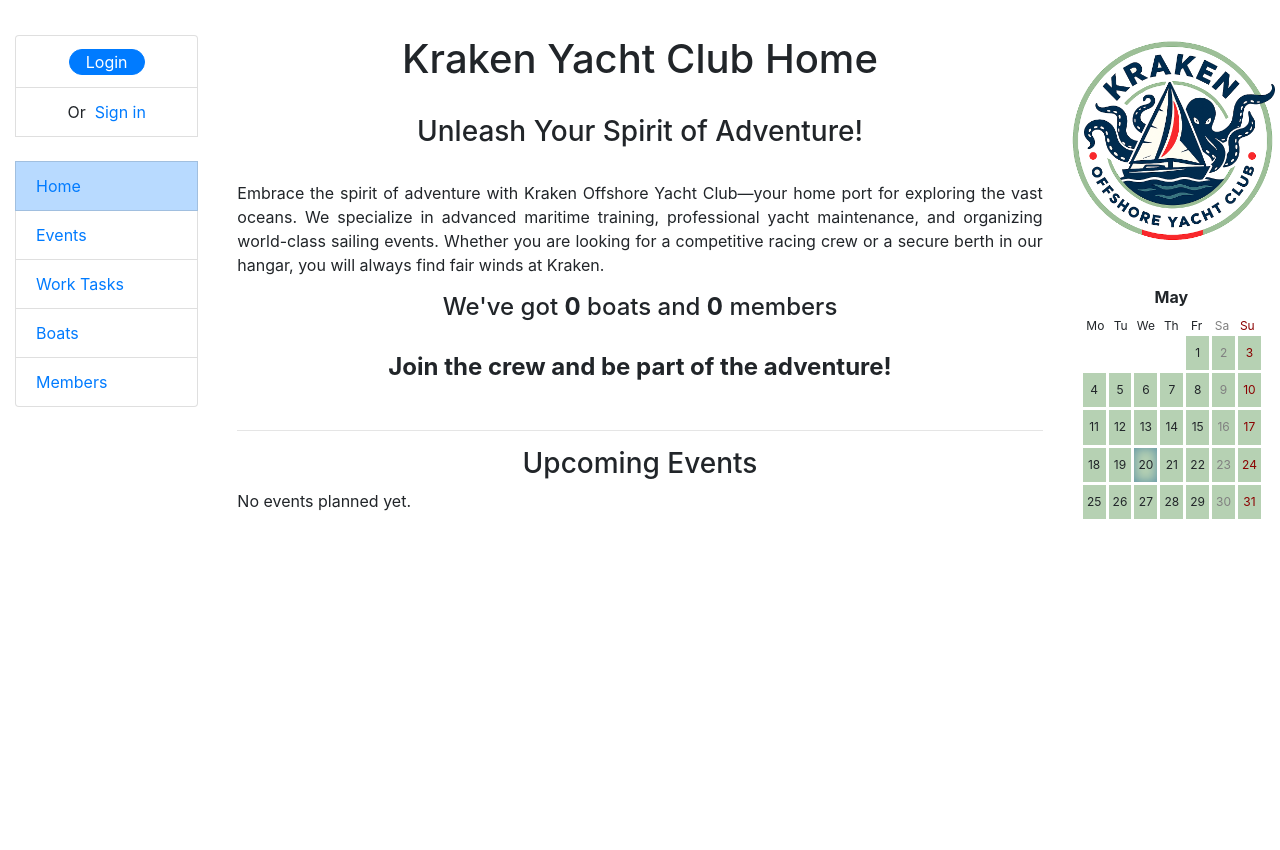
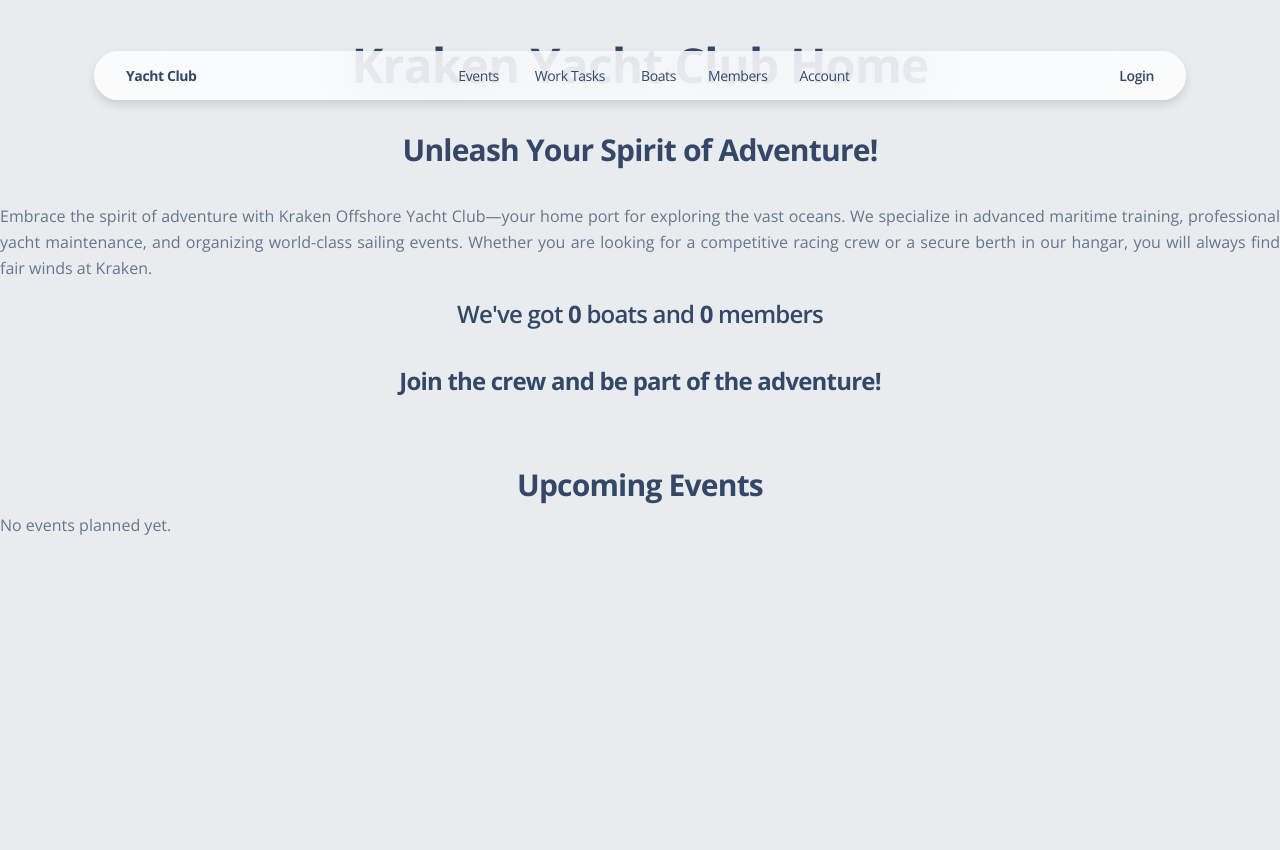
Before and after one commit to wojthecode/yacht-club, a Django app: page / in a window 1280 px wide. Before the commit the page ends 519 px from the top, so only its background shows below. Run offline with Django 5.2, Linux system fonts and the light colour scheme; data that the repository does not hold is empty; some libraries are stand-ins or nearby versions.

Commit message:
Refactor base.html to soft-ui-design system compatibile, refactor sidebar_left to navigation html

```diff
--- a/templates/base.html
+++ b/templates/base.html
@@ -1,48 +1,71 @@
+<!--
+=========================================================
+* Soft UI Design System - v1.0.9
+=========================================================
+
+* Product Page:  https://www.creative-tim.com/product/soft-ui-design-system
+* Copyright 2022 Creative Tim (https://www.creative-tim.com)
+* Coded by www.creative-tim.com
+
+ =========================================================
+
+* The above copyright notice and this permission notice shall be included in all copies or substantial portions of the Software. -->
+{% load static %}
 <!DOCTYPE html>
-<html lang="en">
+<html lang="en" itemscope itemtype="http://schema.org/WebPage">
 
 <head>
-  {% block title %}<title>Yacht Club</title>{% endblock %}
-  <meta charset="utf-8">
-  <meta name="viewport" content="width=device-width, initial-scale=1">
-  <link rel="stylesheet"
-      href="https://cdn.jsdelivr.net/npm/bootstrap@4.5.3/dist/css/bootstrap.min.css"
-      integrity="sha384-TX8t27EcRE3e/ihU7zmQxVncDAy5uIKz4rEkgIXeMed4M0jlfIDPvg6uqKI2xXr2"
-      crossorigin="anonymous">
-  <!-- Add additional CSS in static file -->
-  {% load static %}
-  <link rel="stylesheet" href="{% static 'css/styles.css' %}">
-  <link rel="shortcut icon" href="{% static 'images/favicon.png' %}" type="image/x-icon">
+
+<meta charset="utf-8" />
+<meta name="viewport" content="width=device-width, initial-scale=1, shrink-to-fit=no">
+
+<link rel="apple-touch-icon" sizes="76x76" href="{% static 'img/favicon.png' %}">
+<link rel="icon" type="image/png" href="{% static 'img/favicon.png' %}">
+
+<title>
+  {% block title %} Yacht Club {% endblock title %}
+</title>
+<!--     Fonts and icons     -->
+<link href="https://fonts.googleapis.com/css?family=Open+Sans:300,400,600,700" rel="stylesheet" />
+
+<!-- Nucleo Icons -->
+<link href="{% static 'css/nucleo-icons.css' %}" rel="stylesheet" />
+<link href="{% static 'css/nucleo-svg.css' %}" rel="stylesheet" />
+
+<!-- Font Awesome Icons -->
+<link href="{% static 'css/fontawesome.css' %}" rel="stylesheet" />
+<link href="{% static 'css/nucleo-svg.css' %}" rel="stylesheet" />
+
+<!-- CSS Files -->
+<link id="pagestyle" href="{% static 'css/soft-design-system.css' %}" rel="stylesheet" />
+<link rel="stylesheet" href="{% static 'css/styles.css' %}" />
 </head>
 
-<body>
-<div class="container-fluid base_width">
-  <div class="row">
-    <div class="col-sm-2">
+<body {% block body %} class="bg-gray-200" {% endblock body %} >
+  <div class="d-flex flex-column min-vh-100">
+    {% block navigation %}
 
-      {% block sidebar_left %}
-        {% include "includes/sidebar_left.html" %}
-      {% endblock %}
+      {% include 'includes/navigation.html' %}
 
-    </div>
-    <div class="col-sm-8 px-4 content_container">
+    {% endblock navigation %}
 
-      {% block content %}{% endblock %}
+    {% block content %}{% endblock content %}
 
-      {% block pagination %}
-        {% include "includes/pagination.html" %}
-      {% endblock %}
+    {% block pagination %}
 
-    </div>
-    <div class="col-sm-2 p-0">
+      {% include "includes/pagination.html" %}
 
-      {% block sidebar_right %}
-        {% include "includes/sidebar_right.html" %}
-      {% endblock %}
+    {% endblock pagination %}
 
-    </div>
+    {% block footer %}
+
+      {% comment %} {% include 'includes/footer.html' %} {% endcomment %}
+
+    {% endblock footer %}
+
+    {% include 'includes/scripts.html' %}
+
+    {% block javascripts %}{% endblock javascripts %}
   </div>
-</div>
 </body>
-
 </html>
--- /dev/null
+++ b/templates/includes/navigation.html
@@ -0,0 +1,219 @@
+{% load static %}
+<!-- Navbar -->
+<div class="container position-sticky z-index-sticky top-0">
+  <div class="row">
+    <div class="col-12">
+      <nav class="navbar navbar-expand-lg  blur blur-rounded top-0 z-index-fixed shadow position-absolute my-3 py-1 start-0 end-0 mx-4">
+
+        <div class="container-fluid px-0">
+          <a class="navbar-brand font-weight-bolder ms-sm-3 me-0" href="{% url 'club:index' %}">
+            Yacht Club
+          </a>
+
+          <button class="navbar-toggler shadow-none ms-2 me-0" type="button" data-bs-toggle="collapse"
+            data-bs-target="#navigation" aria-controls="navigation" aria-expanded="false"
+            aria-label="Toggle navigation">
+            <span class="navbar-toggler-icon mt-2">
+              <span class="navbar-toggler-bar bar1"></span>
+              <span class="navbar-toggler-bar bar2"></span>
+              <span class="navbar-toggler-bar bar3"></span>
+            </span>
+          </button>
+
+          <div class="collapse navbar-collapse pt-3 pb-2 py-lg-0" id="navigation">
+
+            <div class="d-flex justify-content-center w-100">
+              <ul class="navbar-nav navbar-nav-hover w-100 w-lg-auto">
+
+                {% comment %} Events {% endcomment %}
+                <li class="auto-height nav-item dropdown dropdown-hover mx-2">
+                  <a class="nav-link ps-2 cursor-pointer d-none d-lg-block"
+                    href="{% url 'club:event-list' %}">
+                    Events
+                    <i class="fa fa-angle-down me-1"></i>
+                  </a>
+
+                  <a class="nav-link ps-2 d-flex justify-content-between cursor-pointer align-items-center d-lg-none"
+                    href="" id="dropdownMenuEvents" data-bs-toggle="dropdown" aria-expanded="false">
+                    Events
+                    <i class="fa fa-angle-down me-1"></i>
+                  </a>
+
+                  <div class="dropdown-menu dropdown-menu-animation dropdown-md p-3 border-radius-lg mt-0 mt-lg-3 d-lg-none overflow-hidden"
+                    aria-labelledby="dropdownMenuEvents">
+                    <a href="{% url 'club:event-list' %}" class="dropdown-item border-radius-md">
+                      <span class="ps-3">Upcomming</span>
+                    </a>
+                    <a href="{% url 'club:event-archive' %}" class="dropdown-item border-radius-md">
+                      <span class="ps-3">Recent</span>
+                    </a>
+                  </div>
+
+                  <div class="dropdown-menu dropdown-menu-animation dropdown-md p-3 blur border-radius-lg mt-0 mt-lg-3 d-none d-lg-block">
+                    <a href="{% url 'club:event-list' %}" class="dropdown-item border-radius-md">
+                      <span class="ps-3 text-dark">Upcomming</span>
+                    </a>
+                    <a href="{% url 'club:event-archive' %}" class="dropdown-item border-radius-md">
+                      <span class="ps-3 text-dark">Recent</span>
+                    </a>
+                  </div>
+                </li>
+
+                {% comment %} Work Tasks {% endcomment %}
+                <li class="auto-height nav-item dropdown dropdown-hover mx-2">
+                  <a class="nav-link ps-2 cursor-pointer d-none d-lg-block"
+                    href="{% url 'club:worktask-list' %}">
+                    Work Tasks
+                    <i class="fa fa-angle-down me-1"></i>
+                  </a>
+
+                  <a class="nav-link ps-2 d-flex justify-content-between cursor-pointer align-items-center d-lg-none"
+                    href="" id="dropdownMenuWorkTasks" data-bs-toggle="dropdown" aria-expanded="false">
+                    Work Tasks
+                    <i class="fa fa-angle-down me-1"></i>
+                  </a>
+
+                  <div class="dropdown-menu dropdown-menu-animation dropdown-md p-3 border-radius-lg mt-0 mt-lg-3 d-lg-none overflow-hidden"
+                    aria-labelledby="dropdownMenuWorkTasks">
+                    <a href="{% url 'club:worktask-list' %}" class="dropdown-item border-radius-md">
+                      <span class="ps-3">Upcomming</span>
+                    </a>
+                    <a href="{% url 'club:worktask-archive' %}" class="dropdown-item border-radius-md">
+                      <span class="ps-3">Recent</span>
+                    </a>
+                  </div>
+
+                  <div class="dropdown-menu dropdown-menu-animation dropdown-md p-3 blur border-radius-lg mt-0 mt-lg-3 d-none d-lg-block">
+                    <a href="{% url 'club:worktask-list' %}" class="dropdown-item border-radius-md">
+                      <span class="ps-3 text-dark">Upcomming</span>
+                    </a>
+                    <a href="{% url 'club:worktask-archive' %}" class="dropdown-item border-radius-md">
+                      <span class="ps-3 text-dark">Recent</span>
+                    </a>
+                  </div>
+                </li>
+
+                {% comment %} Boats {% endcomment %}
+                <li class="nav-item mx-2">
+                  <a class="nav-link ps-2 d-flex cursor-pointer"
+                    href="{% url 'club:boat-list' %}" id="dropdownMenuBoats">
+                    Boats
+                  </a>
+                </li>
+
+                {% comment %} Members {% endcomment %}
+                <li class="nav-item mx-2">
+                  <a class="nav-link ps-2 d-flex justify-content-between cursor-pointer align-items-center"
+                    href="{% url 'club:member-list' %}" id="dropdownMenuMembers">
+                    Members
+                  </a>
+                </li>
+
+                {% comment %} Account {% endcomment %}
+                <li class="auto-height nav-item dropdown dropdown-hover mx-2">
+                  <a class="nav-link ps-2 cursor-pointer d-none d-lg-block"
+                    href="{% url 'club:profile' %}">
+                    Account
+                    <i class="fa fa-angle-down me-1"></i>
+                  </a>
+
+                  <a class="nav-link ps-2 d-flex justify-content-between cursor-pointer align-items-center d-lg-none"
+                    href="" id="dropdownMenuAccount" data-bs-toggle="dropdown" aria-expanded="false">
+                    Account
+                    <i class="fa fa-angle-down me-1"></i>
+                  </a>
+
+                  <div div class="dropdown-menu dropdown-menu-animation dropdown-md p-3 border-radius-lg mt-0 mt-lg-3 d-lg-none overflow-hidden"
+                    aria-labelledby="dropdownMenuAccount">
+                    {% if request.user.is_authenticated %}
+                    <a href="{% url 'club:profile' %}" class="dropdown-item border-radius-md">
+                      <span class="ps-3">View Profile</span>
+                    </a>
+                    {% else %}
+                    <a href="{% url 'club:member-create' %}" class="dropdown-item border-radius-md">
+                      <span class="ps-3">Sign Up</span>
+                    </a>
+                    {% endif %}
+                  </div>
+
+                  <div class="dropdown-menu dropdown-menu-animation dropdown-md p-3 blur border-radius-lg mt-0 mt-lg-3 d-none d-lg-block">
+                    {% if request.user.is_authenticated %}
+                    <a href="{% url 'club:profile' %}" class="dropdown-item border-radius-md">
+                      <span class="ps-3 text-dark">View Profile</span>
+                    </a>
+                    <form method="post" action="{% url 'logout' %}">
+                      {% csrf_token %}
+                      <button type="submit" class="dropdown-item border-radius-md">
+                        <i class="fa fa-sign-out me-1 text-dark"></i>
+                        <p class="d-inline text-sm z-index-1 font-weight-bold text-dark"
+                          data-bs-toggle="tooltip" data-bs-placement="bottom" title="Logout">
+                          Logout
+                        </p>
+                      </button>
+                      <input type="hidden" name="next" value="{{ next }}">
+                    </form>
+
+                    {% else %}
+                    <a href="{% url 'club:member-create' %}" class="dropdown-item border-radius-md">
+                      <span class="ps-3 text-dark">Sign Up</span>
+                    </a>
+                    {% endif %}
+                  </div>
+                </li>
+
+                {% comment %} Login - Mobile (dropdown menu) {% endcomment %}
+                {% if request.user.is_authenticated %}
+                  <li class="nav-item mx-3 d-lg-none">
+                    <a class="nav-link ps-2 cursor-pointer"
+                      href="{% url 'club:profile' %}" id="dropdownMenuMembers">
+                      <i class="fa fa-user me-1"></i>
+                      <p class="d-inline text-sm z-index-1 font-weight-bold">{{ user.username }}</p>
+                    </a>
+                  </li>
+                {% endif %}
+                <li class="nav-item mx-3 d-lg-none">
+                  {% if request.user.is_authenticated %}
+                    <form method="post" action="{% url 'logout' %}">
+                      {% csrf_token %}
+                      <button type="submit" class="nav-link ps-2 cursor-pointer border-0 bg-transparent">
+                        <i class="fa fa-sign-out me-1"></i>
+                        <p class="d-inline text-sm z-index-1 font-weight-bold" data-bs-toggle="tooltip"
+                          data-bs-placement="bottom" title="Logout">Logout</p>
+                      </button>
+                      <input type="hidden" name="next" value="{{ next }}">
+                    </form>
+                  {% else %}
+                  <a class="nav-link ps-2 cursor-pointer"
+                    href="{% url 'login' %}">
+                    <i class="fa fa-sign-in me-1"></i>
+                    <p class="d-inline text-sm z-index-1 font-weight-bold" data-bs-toggle="tooltip"
+                      data-bs-placement="bottom" title="Login">Login</p>
+                  </a>
+                  {% endif %}
+                </li>
+              </ul>
+            </div>
+
+            {% comment %} Login - Desktop {% endcomment %}
+            <div class="nav-item d-none d-lg-block">
+              {% if request.user.is_authenticated %}
+                <a class="nav-link text-nowrap px-0 me-3" href="{% url 'club:profile' %}">
+                  <i class="fa fa-user me-1"></i>
+                  <p class="d-inline text-sm z-index-1 font-weight-bold">{{ user.username }}</p>
+                </a>
+              {% else %}
+                <a class="nav-link text-nowrap px-0 me-3" href="{% url 'login' %}">
+                  <i class="fa fa-sign-in me-1"></i>
+                  <p class="d-inline text-sm z-index-1 font-weight-bold" data-bs-toggle="tooltip"
+                    data-bs-placement="bottom" title="Login">Login</p>
+                </a>
+              {% endif %}
+            </div>
+
+          </div>
+        </div>
+      </nav>
+      <!-- End Navbar -->
+    </div>
+  </div>
+</div>
--- /dev/null
+++ b/templates/includes/scripts.html
@@ -0,0 +1,19 @@
+  {% load static %}
+
+<!-- Core JS Files -->
+<script src="{% static 'js/core/popper.min.js' %}" type="text/javascript"></script>
+<script src="{% static 'js/core/bootstrap.min.js' %}" type="text/javascript"></script>
+<script src="{% static 'js/plugins/perfect-scrollbar.min.js' %}"></script>
+
+<!-- Plugins -->
+<script src="{% static 'js/plugins/parallax.min.js' %}"></script>
+<script src="{% static 'js/plugins/choices.min.js' %}"></script>
+<script src="{% static 'js/plugins/countup.min.js' %}"></script>
+<script src="{% static 'js/plugins/prism.min.js' %}"></script>
+<script src="{% static 'js/plugins/flatpickr.min.js' %}"></script>
+<script src="{% static 'js/plugins/moment.min.js' %}"></script>
+<script src="{% static 'js/plugins/rellax.min.js' %}"></script>
+<script src="{% static 'js/plugins/tilt.min.js' %}"></script>
+<script src="{% static 'js/plugins/typedjs.js' %}"></script>
+
+<script src="{% static 'js/soft-design-system.min.js' %}" type="text/javascript"></script>
--- a/templates/includes/sidebar_left.html
+++ /dev/null
@@ -1,84 +0,0 @@
-<ul class="sidebar-nav list-group">
-  {% if user.is_authenticated %}
-    <li class="list-group-item center
-              {{ profile|yesno:'list-group-item-primary,' }}
-    ">
-      User: <a href="{% url 'club:profile' %}">{{ user.get_username }}</a>
-    </li>
-
-    <li class="list-group-item center">
-      <form method="post" action="{% url 'logout' %}">
-        {% csrf_token %}
-        <button type="submit" class="btn btn-primary rounded-pill px-3 py-0 ">
-          Logout
-        </button>
-        <input type="hidden" name="next" value="{{ next }}">
-      </form>
-    </li>
-
-  {% else %}
-
-
-    <li class="list-group-item center">
-      <a href="{% url 'login'%}" class="btn btn-primary rounded-pill px-3 py-0 bottom-5">Login</a>
-    </li>
-
-    <li class="list-group-item center">
-      <span class="small">Or &nbsp;<a href="{% url 'club:member-create' %}">Sign in</a></span>
-    </li>
-  {% endif %}
-
-  <br>
-
-  <li class="list-group-item
-            {{ home|yesno:'list-group-item-primary,' }}
-  ">
-    <a href="{% url 'club:index' %}">Home</a>
-  </li>
-  <li class="list-group-item
-            {{ event_list|yesno:'list-group-item-primary,' }}
-            {{ event|yesno:'list-group-item-primary,' }}
-  ">
-    <a href="{% url 'club:event-list' %}">Events</a>
-  </li>
-
-  {% if event_list or event %}
-    <li class="list-group-item
-              list-group-submenu
-              {{ latest|yesno:'list-group-item-secondary,' }}
-    ">
-      <div class="  grey">&#8627; <a href="{% url 'club:event-archive' %}">Recent</a></div>
-    </li>
-  {% endif %}
-
-  <li class="list-group-item
-            {{ worktask_list|yesno:'list-group-item-primary,' }}
-            {{ worktask|yesno:'list-group-item-primary,' }}
-  ">
-    <a href="{% url 'club:worktask-list' %}">Work Tasks</a>
-  </li>
-
-  {% if worktask_list or worktask %}
-    <li class="list-group-item
-              list-group-submenu
-              {{ latest|yesno:'list-group-item-secondary,' }}
-  ">
-      <div class="  grey">&#8627; <a href="{% url 'club:worktask-archive' %}">Recent</a></div>
-    </li>
-  {% endif %}
-
-  <li class="list-group-item
-            {{ boat_list|yesno:'list-group-item-primary,' }}
-            {{ boat|yesno:'list-group-item-primary,' }}
-  ">
-    <a href="{% url 'club:boat-list' %}">Boats</a>
-  </li>
-  <li class="list-group-item
-            {% if not profile %}
-            {{ member_list|yesno:'list-group-item-primary,' }}
-            {{ member|yesno:'list-group-item-primary,' }}
-            {% endif %}
-  ">
-    <a href="{% url 'club:member-list' %}">Members</a>
-  </li>
-</ul>
```
Also changed, not shown: static/img/favicon.png (renamed from static/images/favicon.png).
